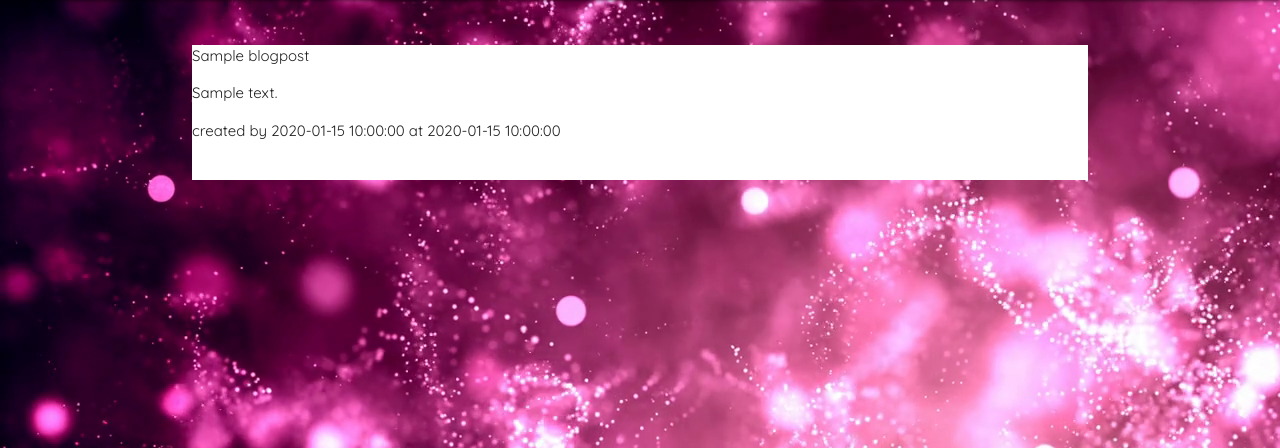
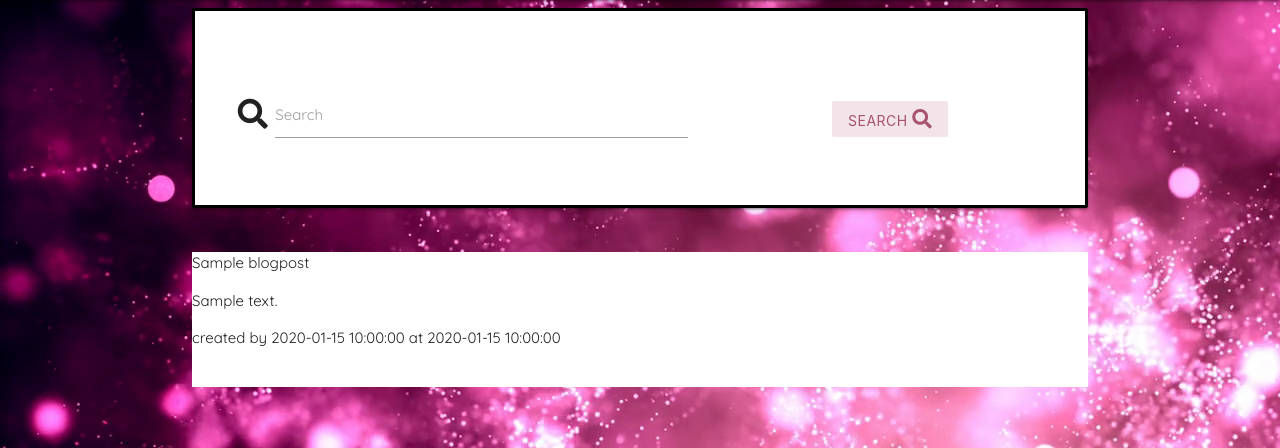
Before and after one commit to Vasileia-Apostolou/all_about_glam_blog, a Flask app: page / in a window 1280 px wide. Shown: the part 64-512 px from the top of the page. Run offline with Flask 2, Linux system fonts and the light colour scheme; a database or web service that is not in the repository returns one stand-in record (values such as "Sample title"); some libraries are stand-ins or nearby versions; some web fonts are replaced.

Commit message:
Add functionality for search

```diff
--- a/app.py
+++ b/app.py
@@ -24,6 +24,13 @@ mongo = PyMongo(app)
 @app.route("/blog_posts")
 def blog_posts():
     blogs = list(mongo.db.blogpost.find())
+    return render_template("blogpost.html", blogs=blogs)
+
+
+@app.route("/search", methods=["GET", "POST"])
+def search():
+    search = request.form.get("search")
+    blogs = list(mongo.db.blogpost.find({"$text": {"$search": search}}))
     return render_template("blogpost.html", blogs=blogs)
 
 
--- a/static/css/style.css
+++ b/static/css/style.css
@@ -14,6 +14,11 @@ h3 {
     line-height: 70px;
     border: 4px ridge black;
     text-transform: uppercase;
+}
+
+h4 {
+    color: white;
+    text-shadow: 2px 1px 2px black;
 }
 
 small a {
--- a/templates/blogpost.html
+++ b/templates/blogpost.html
@@ -1,6 +1,25 @@
 {% extends "base.html" %}
 {% block content %}
 
+<div class="row card-panel">
+   <form action="{{ url_for('search') }}" method="post" class="col s12">
+      <div class="row valign-wrapper center-align">
+         <div class="input-field col s12 m8">
+         <i class="fas fa-search prefix"></i>
+            <input type="text" name="search" id="search" class="validate" required>
+            <label for="search">Search</label>
+         </div>
+         <div class="col s6 m6">
+            <button type="submit" class="btn buttons hvr-glow">
+                 Search <i class="fas fa-search prefix"></i>
+            </button>
+         </div>
+      </div>
+   </form>
+</div>
+
+
+    {% if blogs|length > 0 %}
 	<form class="col s12 m8 offset-m2 blogpost-form">
 		<!--<div class="card-panel">-->
 			<ul>
@@ -24,6 +43,9 @@
 				{% endfor %}
 			</ul>
 	</form>
+    {% else %}
+       <h4 class="center-align">No Results Found</h4>
+    {% endif %}
 
 
 {% endblock %}
```
